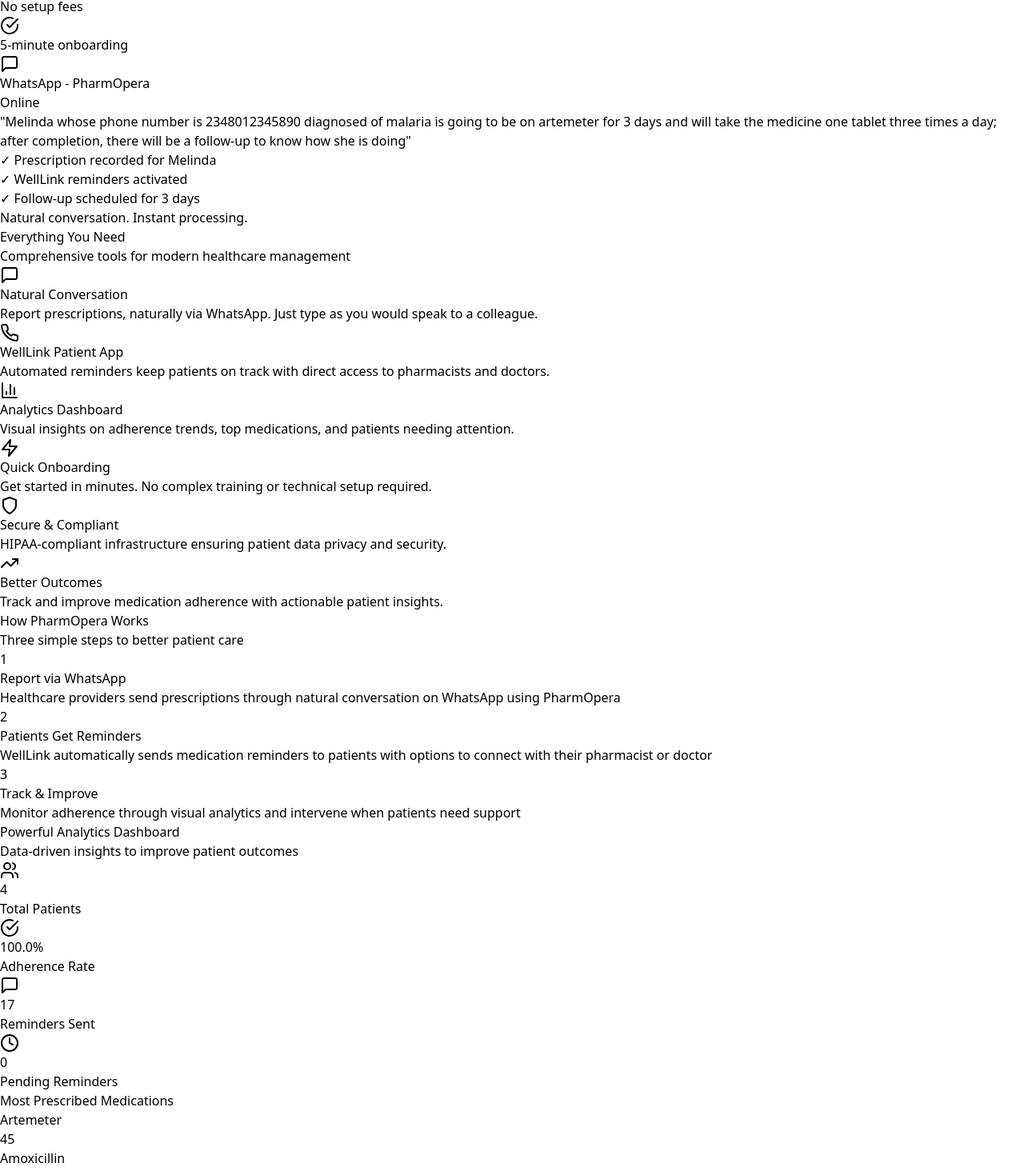
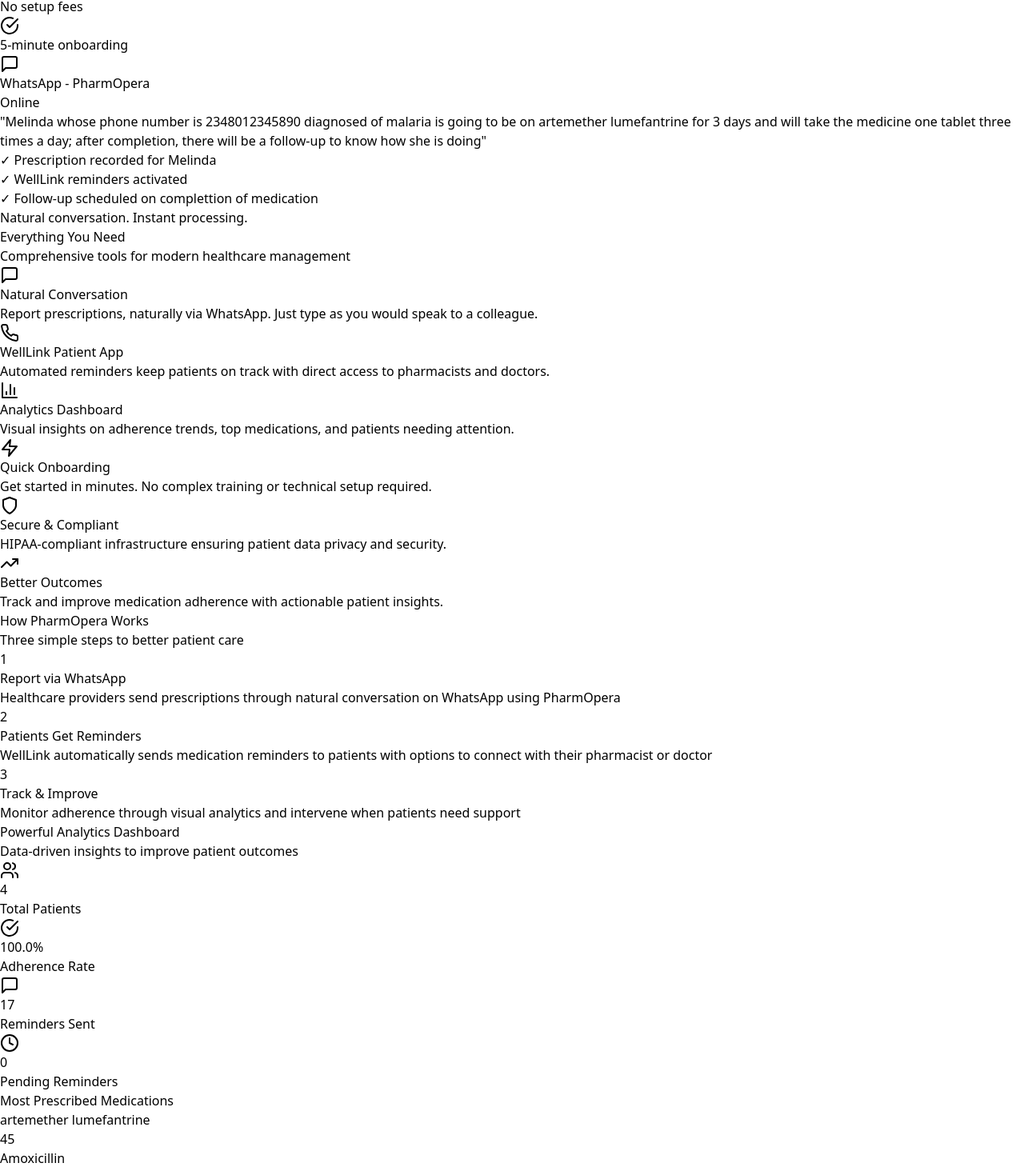
Before and after one commit to sterlingking1990/pharmoperaweb, a React (Vite) app: page / in a window 1280 px wide. Shown: the part 250-1714 px from the top of the page at 80% size. Built offline with nearby package versions, Linux system fonts and the light colour scheme.

Commit message:
update on page

```diff
--- a/src/App.jsx
+++ b/src/App.jsx
@@ -49,7 +49,7 @@
       { day: 'Sun', rate: 75 }
     ],
     medications: [
-      { name: 'Artemeter', count: 45 },
+      { name: 'artemether lumefantrine', count: 45 },
       { name: 'Amoxicillin', count: 38 },
       { name: 'Metformin', count: 32 },
       { name: 'Lisinopril', count: 28 }
@@ -151,14 +151,14 @@
               </div>
               <div className="bg-white rounded-lg p-4 mb-3 shadow-sm">
                 <p className="text-sm text-gray-700">
-                  "Melinda whose phone number is 2348012345890 diagnosed of malaria is going to be on artemeter for 3 days and will take the medicine one tablet three times a day; after completion, there will be a follow-up to know how she is doing"
+                  "Melinda whose phone number is 2348012345890 diagnosed of malaria is going to be on artemether lumefantrine for 3 days and will take the medicine one tablet three times a day; after completion, there will be a follow-up to know how she is doing"
                 </p>
               </div>
               <div className="bg-blue-600 text-white rounded-lg p-4 ml-8 shadow-sm">
                 <p className="text-sm">
                   ✓ Prescription recorded for Melinda<br/>
                   ✓ WellLink reminders activated<br/>
-                  ✓ Follow-up scheduled for 3 days
+                  ✓ Follow-up scheduled on complettion of medication
                 </p>
               </div>
             </div>
```
